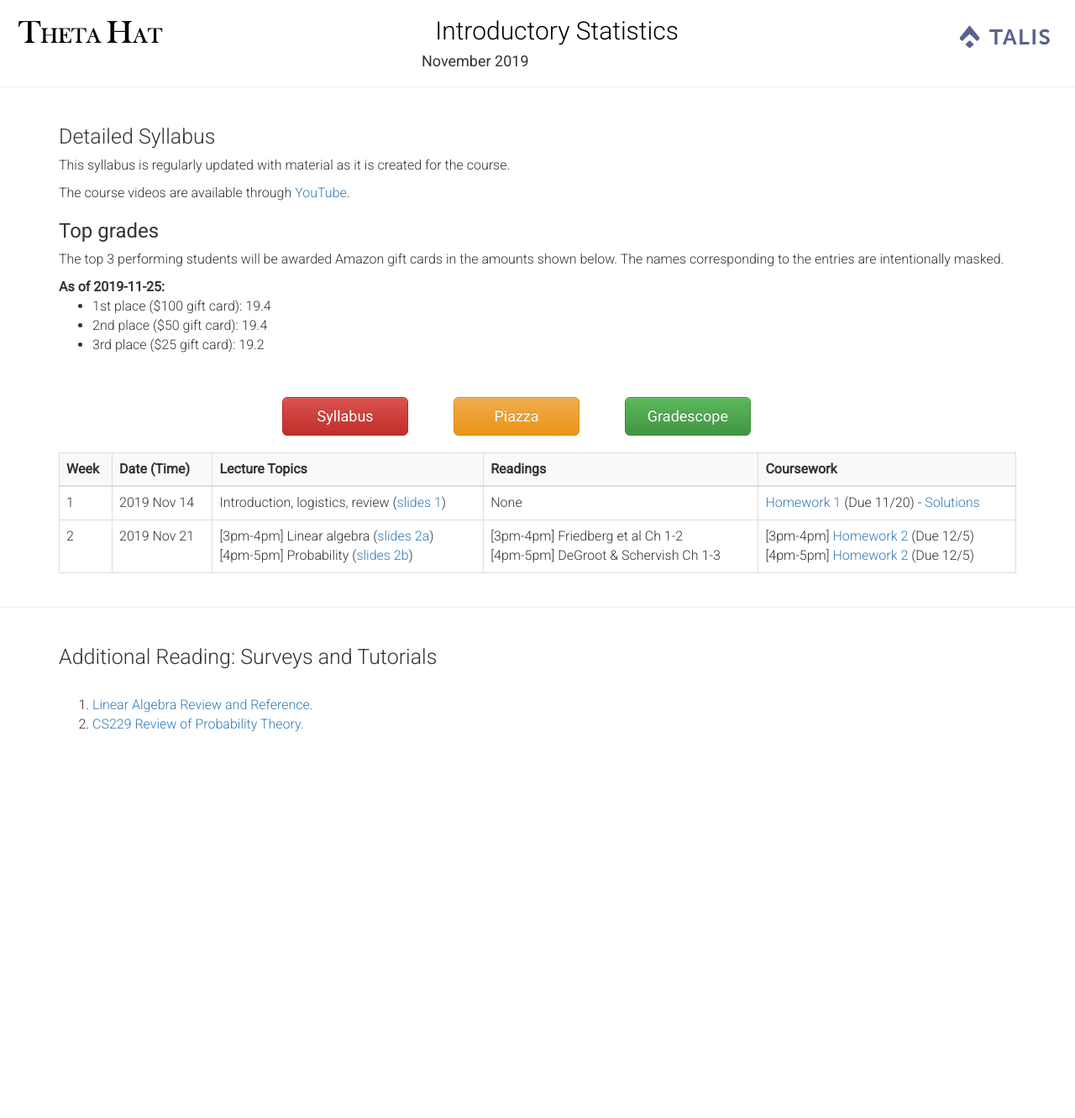
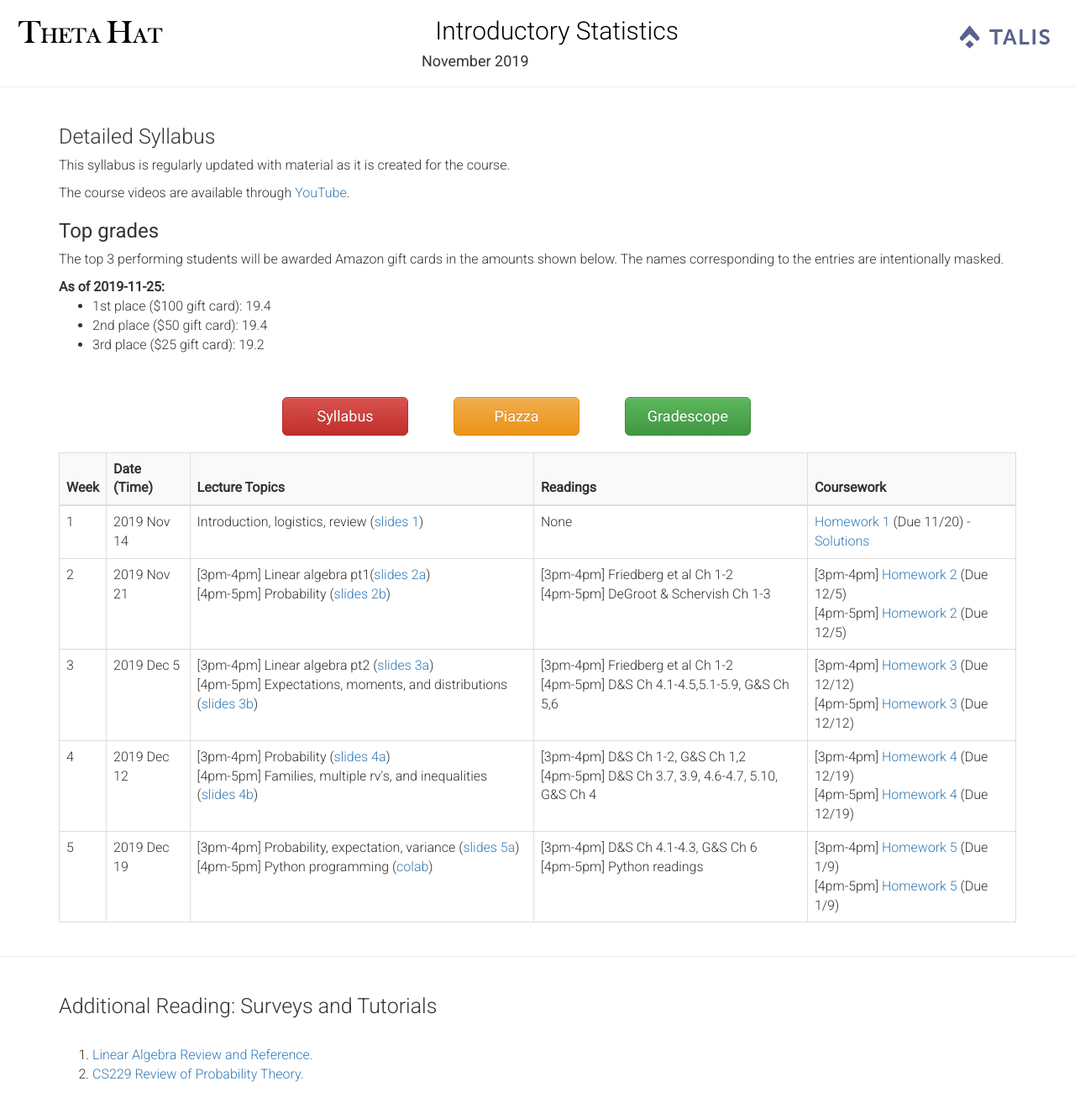
Before and after one commit to talisstats/talisstats.github.io, a Jekyll site: the page syllabus.html, which Jekyll copies as it is, in a window 1280 px wide. Shown: the whole page at 84% size. Built offline with Jekyll 4.4.1, drawn with Linux system fonts in a browser that asks for light colours; nearby versions of some CDN libraries; before the commit the page ends 915 px from its top, so only the background shows below that.

Commit message:
updates syllabus

```diff
--- a/syllabus.html
+++ b/syllabus.html
@@ -100,7 +100,7 @@
     <td>2</td>
     <td> 2019 Nov 21 </td>
     <td>
-       [3pm-4pm] Linear algebra (<a href="assets/slides/lec2a.pdf">slides 2a</a>) </br>
+       [3pm-4pm] Linear algebra pt1(<a href="assets/slides/lec2a.pdf">slides 2a</a>) </br>
        [4pm-5pm] Probability (<a href="assets/slides/lec2b.pdf">slides 2b</a>)
     </td>
     <td>
@@ -112,152 +112,58 @@
       [4pm-5pm] <a href="assets/hw/hw2b.pdf">Homework 2</a> (Due 12/5)
     </td>
   </tr>
-<!--   <tr>
-    <td>2</td>
-    <td> Sep 30 </td>
-    <td align="center">
-      Autoregressive Models <br> (<a href="assets/slides/cs236_lecture3.pdf">slides 3</a>, <a href="assets/slides/cs236_lecture4.pdf">slides 4</a>)
+
+  <tr>
+    <td>3</td>
+    <td> 2019 Dec 5 </td>
+    <td>
+       [3pm-4pm] Linear algebra pt2 (<a href="">slides 3a</a>) </br>
+       [4pm-5pm] Expectations, moments, and distributions (<a href="">slides 3b</a>)
     </td>
-    <td align="center">
-      <a href="https://piazza.com/class/k0dkqgznr3b66u?cid=43">HW 1</a> released
+    <td>
+      [3pm-4pm] Friedberg et al Ch 1-2 </br>
+      [4pm-5pm] D&S Ch 4.1-4.5,5.1-5.9, G&S Ch 5,6 </br>
     </td>
-    <td align="right">PyTorch</td>
+    <td>
+      [3pm-4pm] <a href="">Homework 3</a> (Due 12/12) </br>
+      [4pm-5pm] <a href="">Homework 3</a> (Due 12/12)
+    </td>
   </tr>
-  <tr>
-      <td>3</td>
-      <td> Oct 7 </td>
-      <td align="center">
-          Variational Autoencoders (<a href="assets/slides/cs236_lecture5.pdf">slides 5</a>, <a href="assets/slides/cs236_lecture6.pdf">slides 6</a>)
-      </td>
-      <td align="center"></td>
-      <td align="right">CNNs, RNNs, Transformers</td>
-    </tr>
+
   <tr>
     <td>4</td>
-    <td> Oct 14 </td>
-    <td align="center">
-        Normalizing Flow Models (<a href="assets/slides/cs236_lecture7.pdf">slides 7</a>, <a href="assets/slides/cs236_lecture8.pdf">slides 8</a>)
+    <td> 2019 Dec 12 </td>
+    <td>
+       [3pm-4pm] Probability (<a href="">slides 4a</a>) </br>
+       [4pm-5pm] Families, multiple rv's, and inequalities (<a href="">slides 4b</a>)
     </td>
-    <td align="center">
-        HW1 due (10/15), <a href="https://piazza.com/class/k0dkqgznr3b66u?cid=219">HW 2</a> released
+    <td>
+      [3pm-4pm] D&S Ch 1-2, G&S Ch 1,2 </br>
+      [4pm-5pm] D&S Ch 3.7, 3.9, 4.6-4.7, 5.10, G&S Ch 4 </br>
     </td>
-    <td align="right"></td>
+    <td>
+      [3pm-4pm] <a href="">Homework 4</a> (Due 12/19) </br>
+      [4pm-5pm] <a href="">Homework 4</a> (Due 12/19)
+    </td>
   </tr>
+
   <tr>
     <td>5</td>
-    <td> Oct 21 </td>
-    <td align="center">
-      Generative Adversarial Networks (<a href="assets/slides/cs236_lecture9.pdf">slides 9</a>, <a href="assets/slides/cs236_lecture10.pdf">slides 10</a>)
+    <td> 2019 Dec 19 </td>
+    <td>
+       [3pm-4pm] Probability, expectation, variance (<a href="">slides 5a</a>) </br>
+       [4pm-5pm] Python programming (<a href="">colab</a>)
     </td>
-    <td align="center">
+    <td>
+      [3pm-4pm] D&S Ch 4.1-4.3, G&S Ch 6 </br>
+      [4pm-5pm] Python readings </br>
     </td>
-    <td align="right"></td>
+    <td>
+      [3pm-4pm] <a href="">Homework 5</a> (Due 1/9) </br>
+      [4pm-5pm] <a href="">Homework 5</a> (Due 1/9)
+    </td>
   </tr>
-  <tr style="text-align:center; vertical-align:middle;background-color:#FFF2F2">
-      <td align="left"></td>
-      <td align="left"></td>
-      <td colspan="3" style="text-align:center; vertical-align:middle;">
-        Project Proposal: Due Monday, October 21, 2019.
-      </td>
-  </tr>
-  <tr>
-    <td>6</td>
-    <td> Oct 28 </td>
-    <td align="center">
-      Energy-based Models (<a href="assets/slides/cs236_lecture11.pdf">slides 11</a>)
-      <br> Guest Lecture (Yang Song): Gradient Estimation for Generative Modeling (<a href="assets/slides/score.mp4">slides</a>)
-    </td>
-    <td align="center">
-      HW 2 due (10/29)
-    </td>
-    <td align="right"></td>
-  </tr>
-  <tr>
-  <td>7</td>
-  <td> Nov 4 </td>
-  <td align="center">
-      Combining Generative Model Variants (<a href="assets/slides/cs236_lecture12.pdf">slides 12</a>)
-  </td>
-  <td align="center">
-  </td>
-  <td align="right"></td>
-</tr>
-<tr style="text-align:center; vertical-align:middle;background-color:#FFF2F2">
-    <td align="left"></td>
-    <td align="left"></td>
-    <td colspan="3" style="text-align:center; vertical-align:middle;">
-      Midterm: <b>Day</b>: November 4, 2019 - <b>Time</b>: 6:00 PM to 9:00 PM - <b>Location</b>: TBA.
-    </td>
-</tr>
-<tr>
-    <td>8</td>
-    <td> Nov 11 </td>
-    <td align="center">
-      Evaluation of Generative Models (<a href="assets/slides/cs236_lecture13.pdf">slides 13</a>)
-    </td>
-    <td align="center">
-        Project Progress Report due (11/18), HW 3 released
-    </td>
-    <td align="right"></td>
-  </tr>
-  <tr>
-    <td>9</td>
-    <td> Nov 18 </td>
-    <td align="center">
-      Discreteness in Latent Variable Modeling,
-        Applications: Vision, Speech, Language, Graphs, Reinforcement learning
-    </td>
-    <td align="center">
-    </td>
-    <td align="right"></td>
 
-    <tr>
-        <td>10</td>
-        <td> Nov 25 </td>
-        <td align="center">
-            Thanksgiving Break
-        </td>
-        <td align="center">
-        </td>
-        <td align="right"></td>
-      </tr>
-      <tr>
-          <td>11</td>
-          <td> Dec 2  </td>
-          <td align="center">
-              Generative Adversarial Imitation Learning
-          </td>
-          <td align="center">
-              HW 3 due
-          </td>
-          <td align="right"></td>
-        </tr>
-            <tr style="text-align:center; vertical-align:middle;background-color:#FFF2F2">
-        <td align="left"></td>
-        <td align="left"></td>
-        <td colspan="3" style="text-align:center; vertical-align:middle;">
-          Poster Presentation: <b>Day</b>: December 6, 2019 - <b>Time</b>: 10:00 AM to 4:00 PM - <b>Location</b>: McCaw Hall @ Arrillaga.
-        </td>
-    </tr>
-        <tr>
-            <td>12</td>
-            <td> Dec 9  </td>
-            <td align="center">
-                Finals Week
-            </td>
-            <td align="center">
-            </td>
-            <td align="right"></td>
-          </tr>
-            </tr>
-
-          <tr style="text-align:center; vertical-align:middle;background-color:#FFF2F2">
-              <td align="left"></td>
-              <td align="left"></td>
-              <td colspan="3" style="text-align:center; vertical-align:middle;">
-                Final Project Reports
-              </td>
-          </tr> -->
 </tbody></table>
 </div>
 
```
